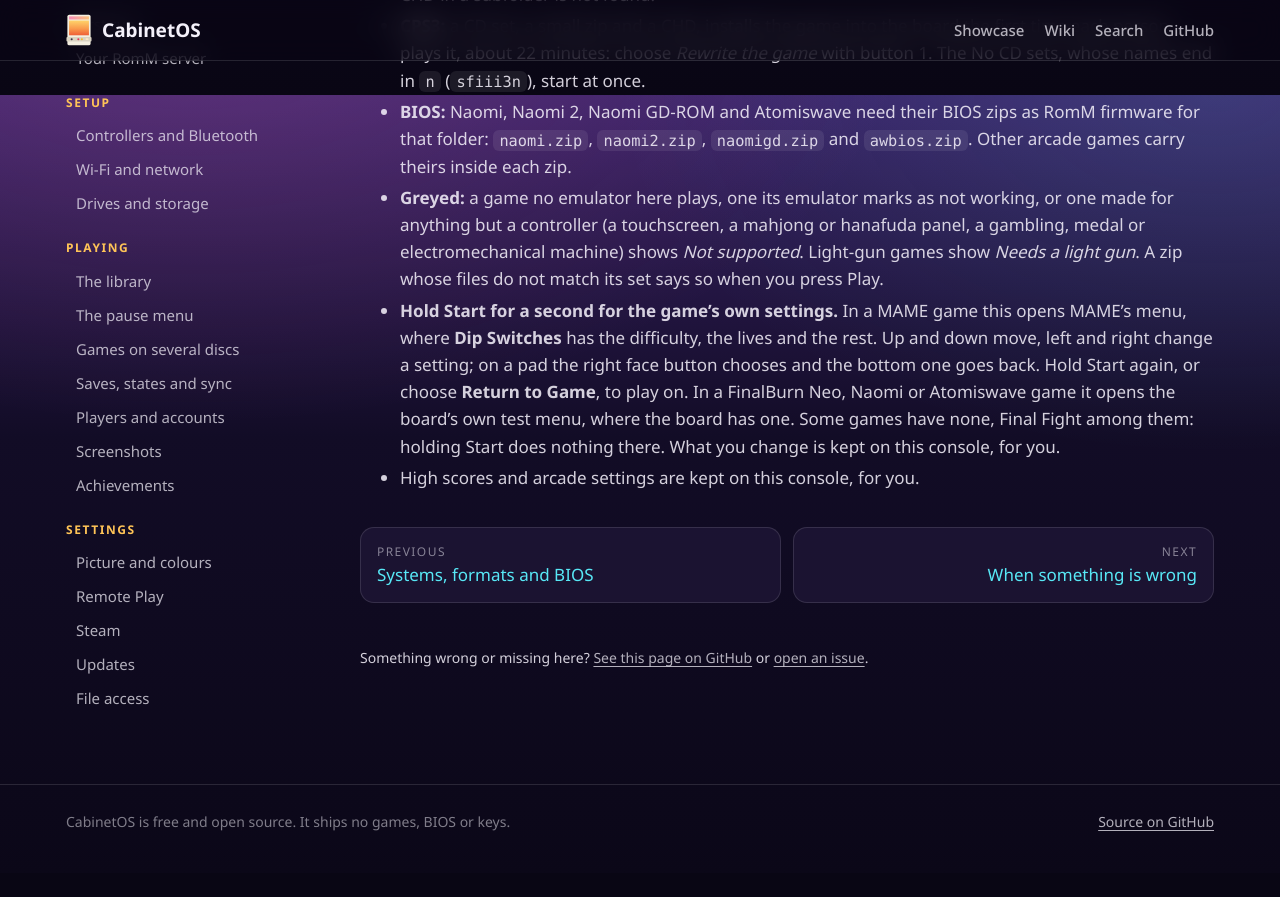
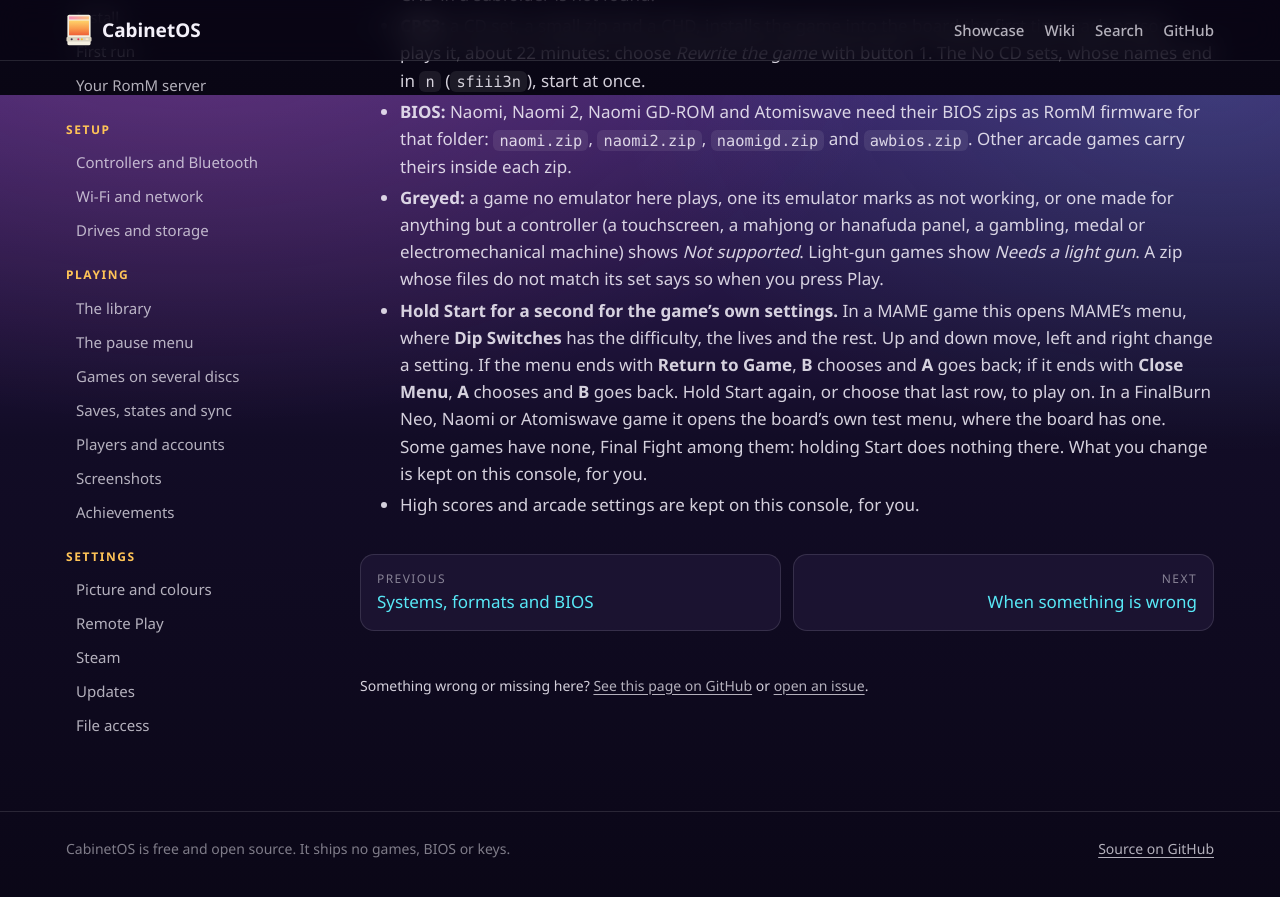
Before and after one commit to MMagTech/cabinetos, a Jekyll site: the page built from docs/wiki/arcade.md, in a window 1280 px wide and 900 px high, scrolled down 805 px. Shown: the top 897 px of the window. Built offline with Jekyll 4.4.1, drawn with Linux system fonts in a browser that asks for light colours; our own code applies the rules of GitHub Pages for plain Markdown files; before the commit the page ends 1678 px from its top, so only the background shows below that.

Commit message:
Arcade wiki: MAME 0.289's menu chooses with A and goes back with B
MMagTech at the TV, 2026-10-29, as its code says; MAME 2003-Plus's stays
as tested in #577.

Co-Authored-By: Claude Opus 5.5 <noreply@anthropic.com>

```diff
--- a/docs/wiki/arcade.md
+++ b/docs/wiki/arcade.md
@@ -20,5 +20,5 @@ How to set out arcade games in RomM for CabinetOS, and what each one gets.
 - **CPS3:** a CD set, a small zip and a CHD, installs the game into the board the first time each person plays it, about 22 minutes: choose *Rewrite the game* with button 1. The No CD sets, whose names end in `n` (`sfiii3n`), start at once.
 - **BIOS:** Naomi, Naomi 2, Naomi GD-ROM and Atomiswave need their BIOS zips as RomM firmware for that folder: `naomi.zip`, `naomi2.zip`, `naomigd.zip` and `awbios.zip`. Other arcade games carry theirs inside each zip.
 - **Greyed:** a game no emulator here plays, one its emulator marks as not working, or one made for anything but a controller (a touchscreen, a mahjong or hanafuda panel, a gambling, medal or electromechanical machine) shows *Not supported*. Light-gun games show *Needs a light gun*. A zip whose files do not match its set says so when you press Play.
-- **Hold Start for a second for the game's own settings.** In a MAME game this opens MAME's menu, where **Dip Switches** has the difficulty, the lives and the rest. Up and down move, left and right change a setting; on a pad the right face button chooses and the bottom one goes back. Hold Start again, or choose **Return to Game**, to play on. In a FinalBurn Neo, Naomi or Atomiswave game it opens the board's own test menu, where the board has one. Some games have none, Final Fight among them: holding Start does nothing there. What you change is kept on this console, for you.
+- **Hold Start for a second for the game's own settings.** In a MAME game this opens MAME's menu, where **Dip Switches** has the difficulty, the lives and the rest. Up and down move, left and right change a setting. If the menu ends with **Return to Game**, **B** chooses and **A** goes back; if it ends with **Close Menu**, **A** chooses and **B** goes back. Hold Start again, or choose that last row, to play on. In a FinalBurn Neo, Naomi or Atomiswave game it opens the board's own test menu, where the board has one. Some games have none, Final Fight among them: holding Start does nothing there. What you change is kept on this console, for you.
 - High scores and arcade settings are kept on this console, for you.
```
